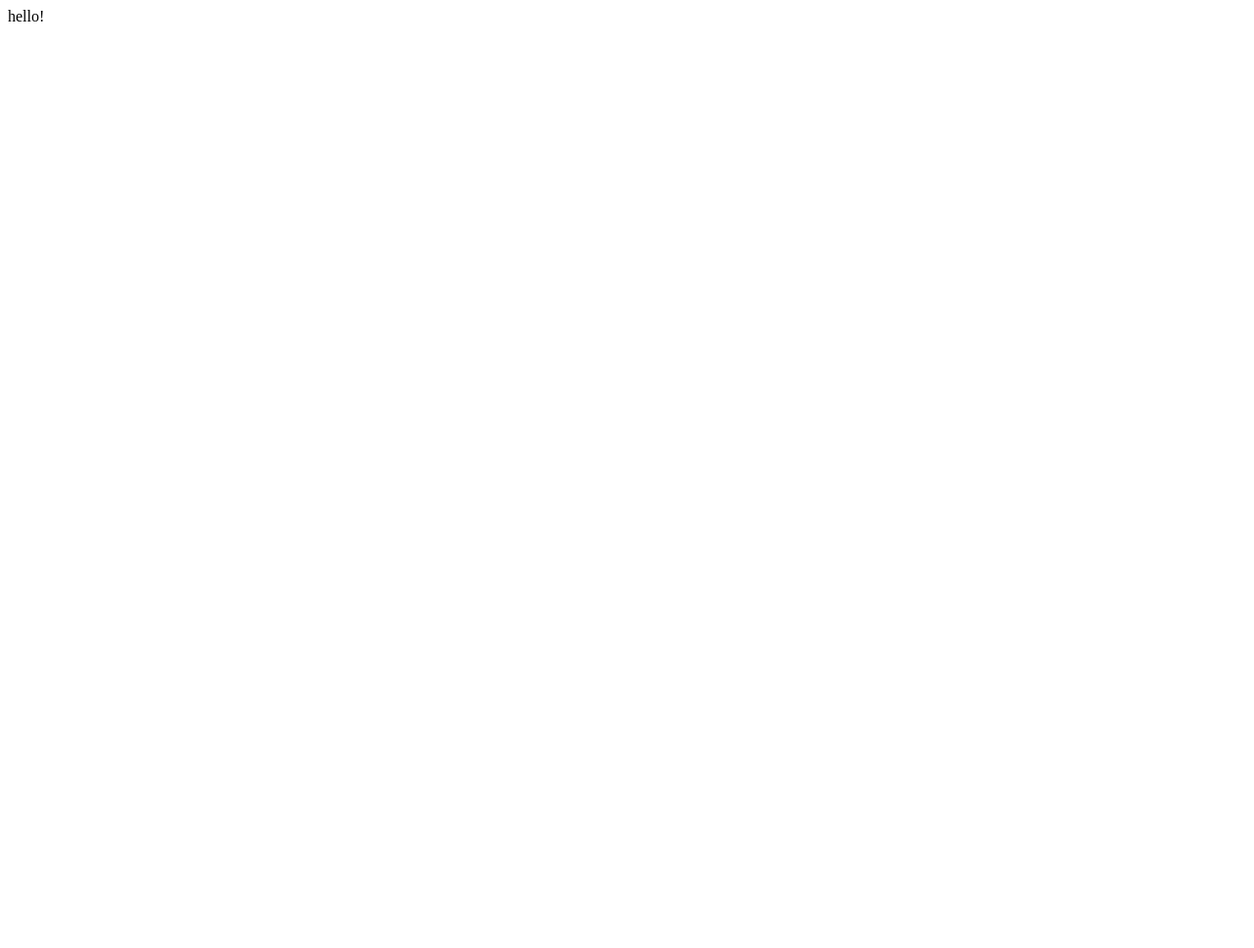
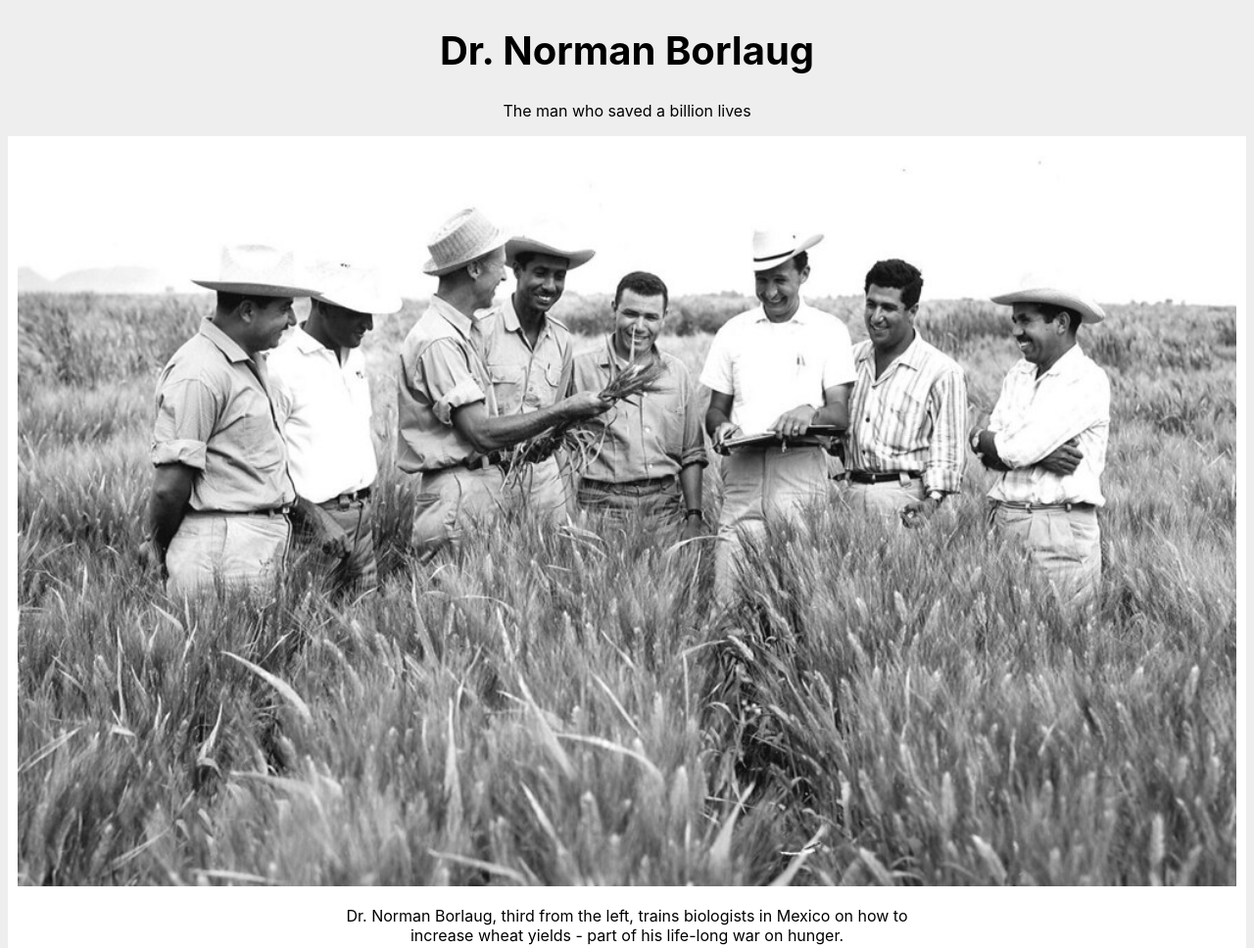
Before and after one commit to Michael0520/task08, a plain HTML site: page index.html in a window 1280 px wide. Shown: the top 968 px of the page at 98% size. Before the commit the page ends 800 px from the top, so only its background shows below. Drawn offline with Linux system fonts and the light colour scheme.

Commit message:
implementfirst part

```diff
--- a/index.html
+++ b/index.html
@@ -1 +1,21 @@
-hello!
+<!DOCTYPE html>
+<html lang="en">
+  <head>
+    <meta charset="UTF-8" />
+    <meta name="viewport" content="width=device-width, initial-scale=1.0" />
+    <title>Document</title>
+    <link rel="stylesheet" href="style.css" />
+  </head>
+  <body>
+    <h1>Dr. Norman Borlaug</h1>
+    <p>The man who saved a billion lives</p>
+    <div id="cover-block">
+      <img src="img/farmer.jpg" alt="" />
+      <p>
+        Dr. Norman Borlaug, third from the left, trains biologists in Mexico on
+        how to<br />
+        increase wheat yields - part of his life-long war on hunger.
+      </p>
+    </div>
+  </body>
+</html>
--- a/style.css
+++ b/style.css
@@ -0,0 +1,23 @@
+body {
+    font-family: -apple-system, BlinkMacSystemFont, 'Segoe UI', 'Roboto', 'Helvetica Neue', Arial, sans-serif;
+    background-color: #eee;
+}
+
+h1, p {
+    /* css selector */
+    text-align: center;
+}
+
+h1 {
+    font-size: 2.5em;
+}
+
+#cover-block {
+    margin: 0, 20px, 0, 20px;
+    background-color: #fff;
+    padding: 10px;
+}
+
+#cover-block img {
+    width: 100%;
+}
```
Also changed, not shown: img/farmer.jpg (added).
